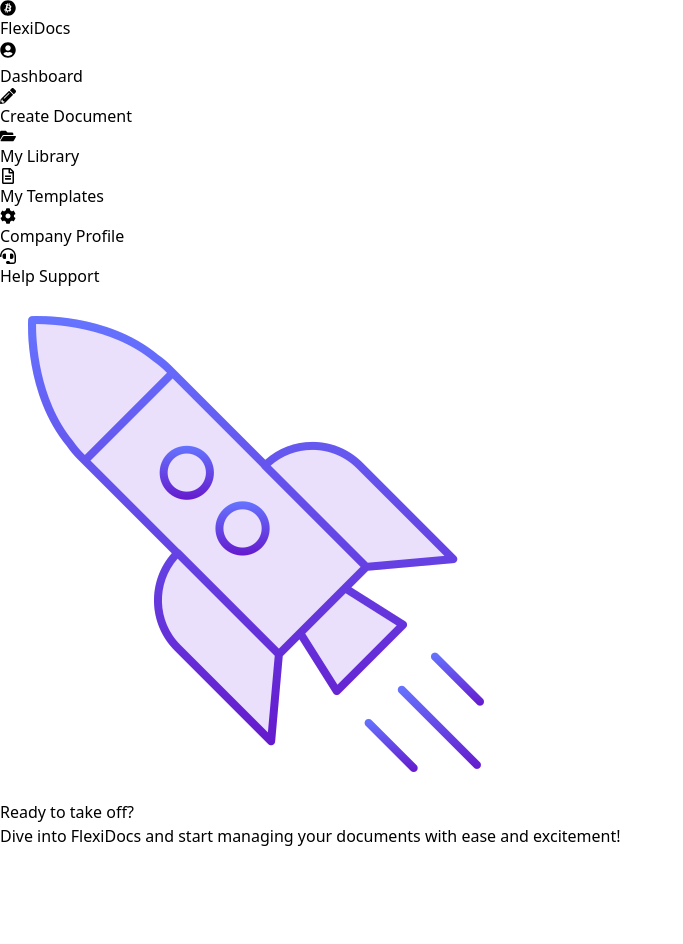
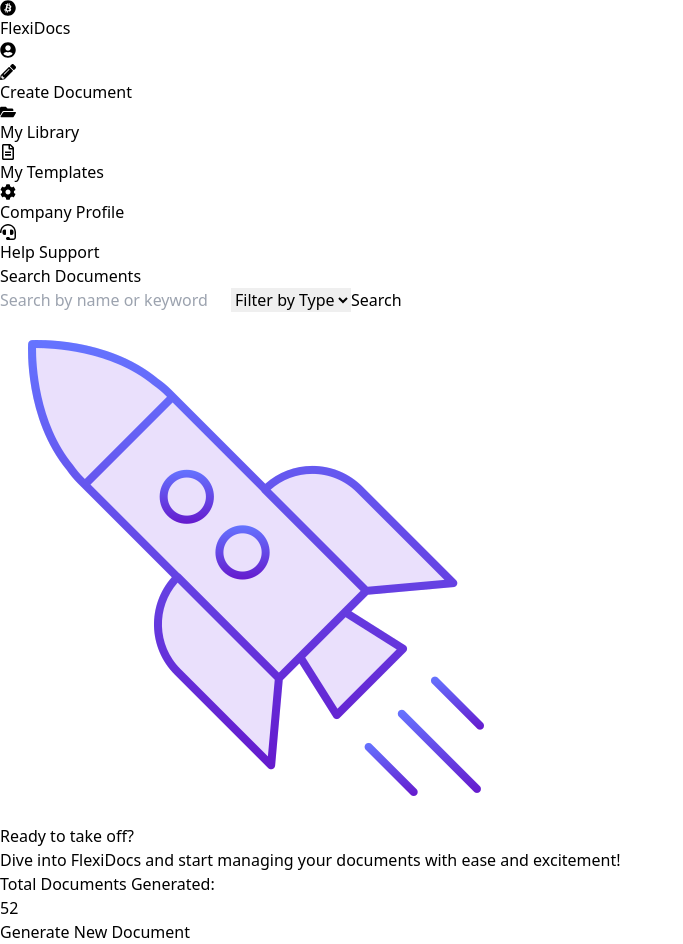
Before and after one commit to mayurhedaoo100/FlexiDocs, a React (Vite) app: page /dashboard in a window 1280 px wide. Shown: the whole page, without its empty margins (0-683 px from the left). Before the commit the page ends 848 px from the top, so only its background shows below. Built offline with nearby package versions, Linux system fonts and the light colour scheme.

Commit message:
`feat: updated Dashboard page with new navigation bar, sidebar, and main content`

```diff
--- a/src/App.jsx
+++ b/src/App.jsx
@@ -5,6 +5,7 @@ import Dashboard from './pages/Dashboard';
 import Login from './auth/Login';
 import SignUp from './auth/SignUp';
 import GenerateDocument from './pages/GenerateDocument';
+import Templates from './pages/Templates';
 
 const App = () => {
   return (
@@ -14,6 +15,7 @@ const App = () => {
       <Route path="/login" element={<Login />} />
       <Route path="/signup" element={<SignUp />} />
       <Route path="/generate" element={<GenerateDocument/>}/>
+      <Route path="/Templates" element={<Templates/>}/>
     </Routes>
   );
 };
--- a/src/pages/Dashboard.jsx
+++ b/src/pages/Dashboard.jsx
@@ -1,64 +1,137 @@
-import React from 'react';
+import React from "react";
+import { useNavigate } from "react-router-dom";
 import rocketpng from "../assets/rocket.png";
-import { FaUserCircle, FaBitcoin, FaPencilAlt, FaRegFileAlt, FaHeadset, FaFolderOpen, FaCog } from 'react-icons/fa';
+import {
+  FaUserCircle,
+  FaBitcoin,
+  FaPencilAlt,
+  FaRegFileAlt,
+  FaHeadset,
+  FaFolderOpen,
+  FaCog,
+} from "react-icons/fa";
 
-const Dashboard = () => {
-  return (
-    <div className='bg-gray-50 min-h-screen'>
-      {/* Navigation Bar */}
-      <nav className="fixed top-0 left-0 w-full p-4 bg-gray-50 shadow-md">
-        <div className="flex justify-between items-center container mx-auto text-gray-800">
-          <div className='flex flex-row items-center'>
-            <FaBitcoin className='text-3xl mr-2 text-gray-700'/>
-            <h1 className="text-xl md:text-3xl font-semibold">FlexiDocs</h1>
+const NavigationBar = () => (
+  <nav className="fixed top-0 left-0 w-full bg-white">
+    <div className="flex justify-between items-center container mx-auto p-4">
+      <div className="flex items-center">
+        <FaBitcoin className="text-3xl text-gray-700 mr-2" aria-hidden="true" />
+        <h1 className="text-xl sm:text-2xl font-semibold">FlexiDocs</h1>
       </div>
       <button
-            onClick={() => navigate("/profile")}
-            className="text-gray-600 text-4xl hover:text-gray-800 transition-colors"
+        aria-label="Go to Profile"
+        className="text-gray-600 text-3xl sm:text-4xl hover:text-gray-800 transition-colors"
       >
-            <FaUserCircle/>
+        <FaUserCircle />
       </button>
     </div>
   </nav>
+);
 
-      <div className='pt-20 mb-6'>
-        <h1 className="text-md text-gray-500 ml-5">Dashboard</h1>
-      </div>
+const Sidebar = () => {
 
-      <div className='flex flex-row'>
-        {/* Sidebar */}
-        <div className='w-1/4 px-6'>
-          <div className='space-y-4'>
-            {[
-              { icon: FaPencilAlt, label: "Create Document" },
-              { icon: FaFolderOpen, label: "My Library" },
-              { icon: FaRegFileAlt, label: "My Templates" },
-              { icon: FaCog, label: "Company Profile" },
-              { icon: FaHeadset, label: "Help Support" },
-            ].map((item, index) => (
+  const navigate = useNavigate();
+
+  const menuItems = [
+    { icon: FaPencilAlt, label: "Create Document", path: "/GenerateDoc" },
+    { icon: FaFolderOpen, label: "My Library", path: "/Library" },
+    { icon: FaRegFileAlt, label: "My Templates", path: "/Templates" },
+    { icon: FaCog, label: "Company Profile", path: "/CompanyProfile" },
+    { icon: FaHeadset, label: "Help Support", path: "/Support" },
+  ];
+
+  return (
+    <div className="lg:w-1/4 h-full pt-20 px-2 sm:px-4 md:px-6">
+      <div className="space-y-4">
+        {menuItems.map((item, index) => (
           <div
+          onClick={() => navigate(item.path)}
             key={index}
-                className='flex items-center text-lg cursor-pointer bg-white p-4 rounded-lg shadow hover:shadow-lg transition-shadow'
+            className="flex items-center text-lg cursor-pointer bg-white p-4 rounded-lg shadow hover:shadow-lg transition-shadow"
+            aria-label={item.label}
           >
-                <item.icon className='text-indigo-500 mr-3 text-xl' />
-                {item.label}
+            <item.icon className="text-indigo-500 sm:mr-3 text-xl" aria-hidden="true" />
+            <p className="hidden sm:block">{item.label}</p>
           </div>
         ))}
-          </div>
-        </div>
-
-        <div className='flex-1 px-6'>
-          <div className='p-6 bg-white rounded-lg shadow-md flex items-center space-x-4'>
-            <img className='h-16 scale-x-[-1]' src={rocketpng} alt="rocket" />
-            <div>
-              <h1 className='text-2xl font-semibold text-gray-700'>Ready to take off?</h1>
-              <p className='text-lg text-gray-600'>Dive into FlexiDocs and start managing your documents with ease and excitement!</p>
-            </div>
-          </div>
-        </div>
       </div>
     </div>
   );
 };
 
-export default Dashboard;
+const DashboardContent = () => (
+  <div className="flex-1 bg-gray-100 h-full mt-20 px-4 sm:px-6 rounded-tl-2xl">
+    {/* Search and Filters */}
+    <div className="mt-6 bg-white p-4 rounded-lg">
+      <h2 className="text-lg font-semibold text-gray-700 mb-4">
+        Search Documents
+      </h2>
+      <div className="flex flex-col sm:flex-row items-stretch sm:items-center space-y-4 sm:space-y-0 sm:space-x-4">
+        <input
+          type="text"
+          placeholder="Search by name or keyword"
+          className="flex-1 px-4 py-2 border border-gray-300 rounded-lg focus:outline-indigo-300"
+        />
+        <select className="px-4 py-2 border border-gray-300 rounded-lg">
+          <option value="">Filter by Type</option>
+          <option value="template">Template</option>
+          <option value="library">Library</option>
+        </select>
+        <button className="px-6 py-2 bg-indigo-500 text-white rounded-lg hover:bg-indigo-600">
+          Search
+        </button>
+      </div>
+    </div>
+
+    {/* Call to Action Section */}
+    <div className="mt-6 p-4 bg-white rounded-lg flex flex-col sm:flex-row items-center space-y-4 sm:space-y-0 sm:space-x-4">
+      <img
+        className="h-14 scale-x-[-1]"
+        src={rocketpng}
+        alt="Illustration of a rocket"
+      />
+      <div className="text-center sm:text-left">
+        <h1 className="text-xl font-semibold text-gray-700">
+          Ready to take off?
+        </h1>
+        <p className="text-lg text-gray-600">
+          Dive into FlexiDocs and start managing your documents with ease and
+          excitement!
+        </p>
+      </div>
+    </div>
+
+    {/* Widgets Section */}
+    <div className="mt-6 flex flex-col sm:flex-row gap-4">
+      <div className="bg-white py-2 px-4 rounded-lg flex items-center justify-between sm:justify-start">
+        <h3 className="text-lg font-semibold text-gray-700">
+          Total Documents Generated:
+        </h3>
+        <p className="ml-2 text-lg font-semibold text-indigo-500">52</p>
+      </div>
+      <div className="bg-white py-2 px-4 rounded-lg text-indigo-500 font-semibold text-lg border-2 border-indigo-300 text-center">
+        <button className="w-full sm:w-auto">
+          Generate New Document
+        </button>
+      </div>
+    </div>
+  </div>
+);
+
+
+const DashboardPage = () => {
+  return (
+    <div className="min-h-screen flex">
+      {/* Navigation Bar */}
+      <NavigationBar />
+
+      {/* Sidebar and Main Content */}
+      <div className="flex flex-1">
+        <Sidebar />
+        <DashboardContent />
+      </div>
+    </div>
+  );
+};
+
+export default DashboardPage;
--- /dev/null
+++ b/src/pages/Templates.jsx
@@ -0,0 +1,9 @@
+import React from 'react'
+
+const Templates = () => {
+  return (
+    <div>Templates</div>
+  )
+}
+
+export default Templates;
```
Also changed, not shown: src/components/navbar.jsx (added, +9 -0 lines), src/components/sidebar.jsx (added). Lines whose indentation alone changed are shown as unchanged.
